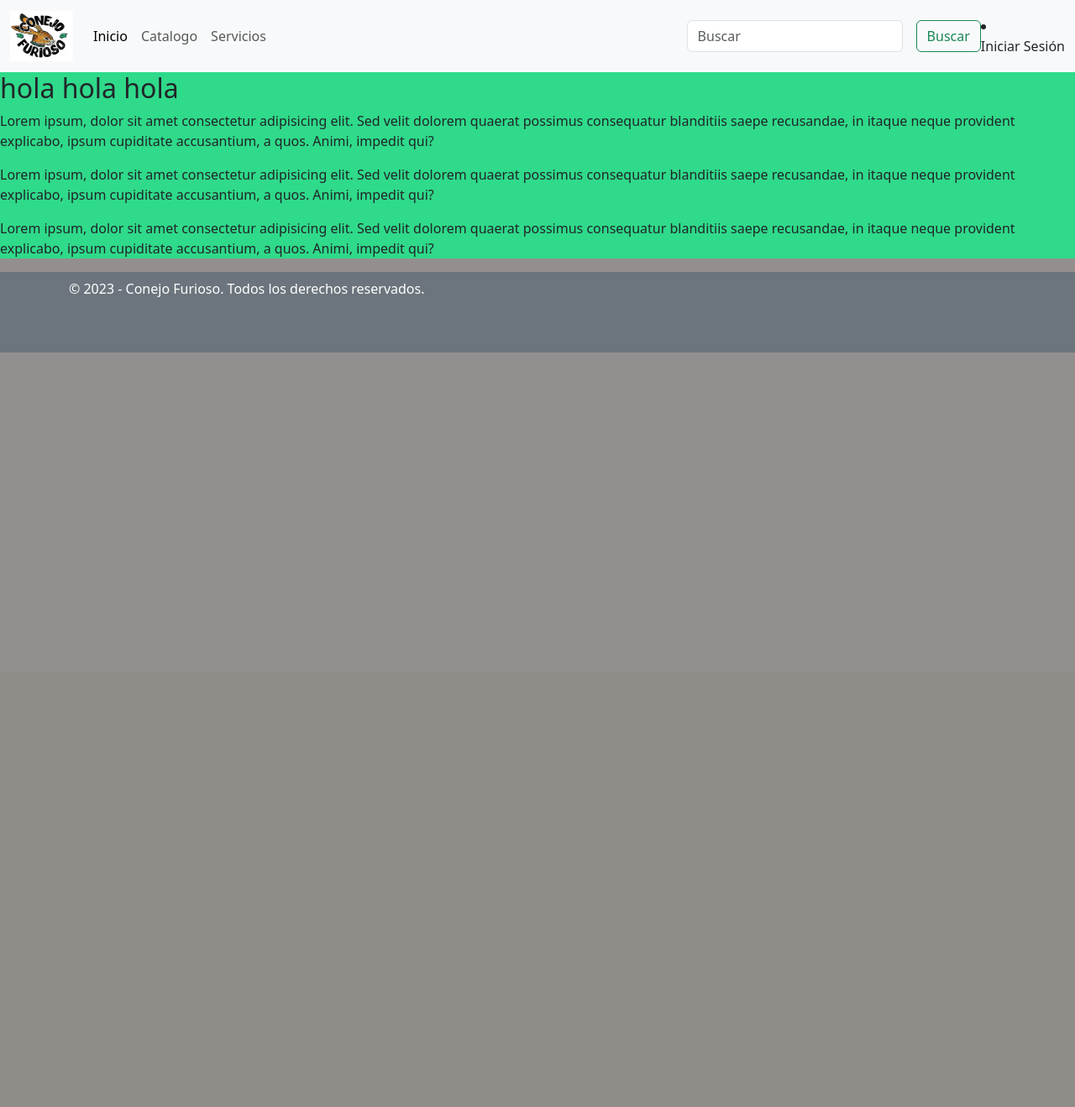
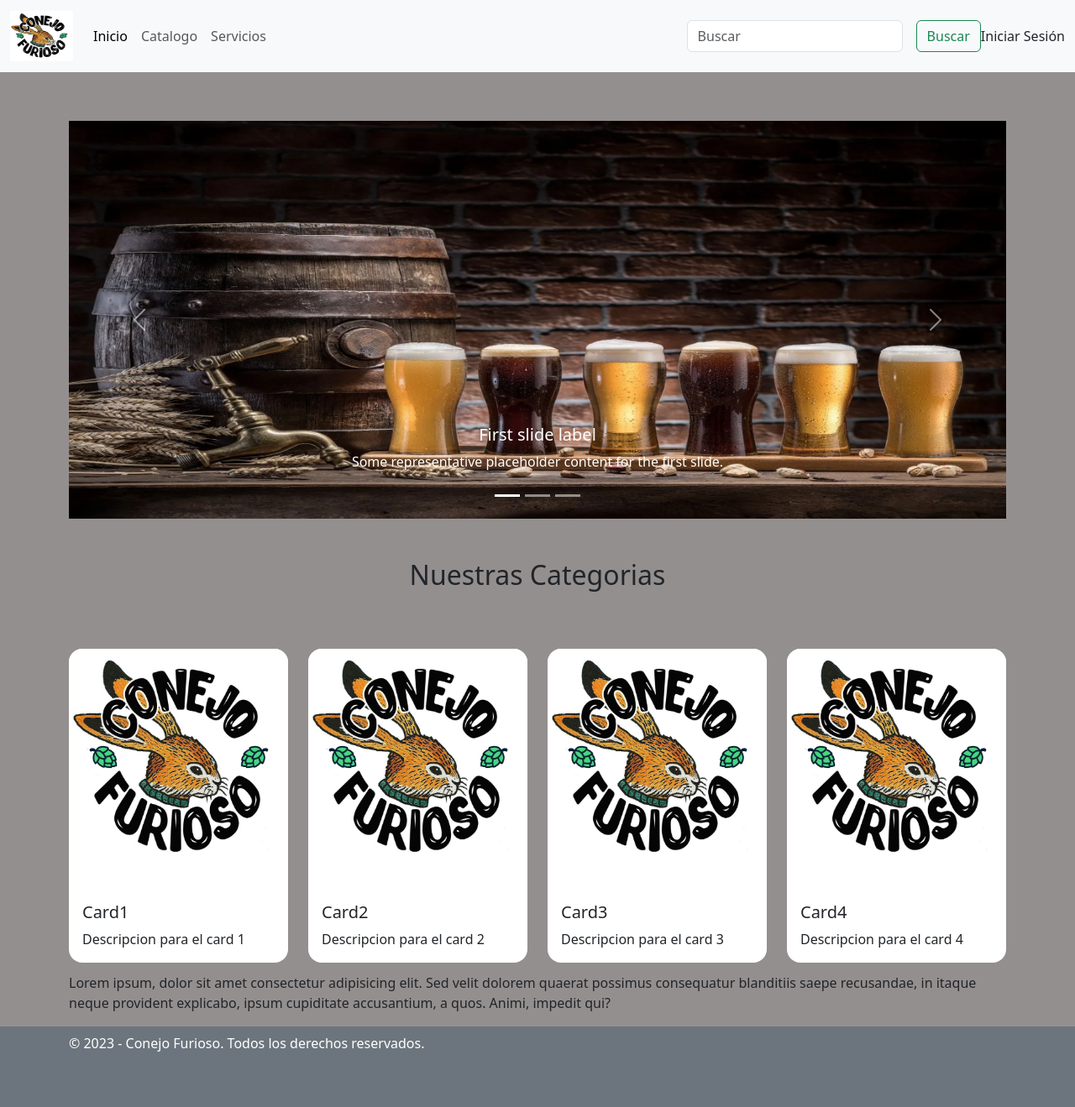
Before and after one commit to javiercortes1/eCommerce, a Django app: page / in a window 1280 px wide. Shown: the whole page at 84% size. Before the commit the page ends 420 px from the top, so only its background shows below. Run offline with Django 4.2, Linux system fonts and the light colour scheme.

Commit message:
carrousel, category cards , navbar fixed top

```diff
--- a/app/static/app/css/styles.css
+++ b/app/static/app/css/styles.css
@@ -2,18 +2,50 @@
     background-color: rgb(60, 111, 223);
 } */
 
-footer{
+footer {
     background-color: rgb(75, 219, 171);
     width: 100%;
     height: 96px;
 }
 
-.content{
+.content {
     width: 100%;
     height: auto;
     background-color: rgb(47, 218, 138);
 }
 
-body{
+body {
     background-color: rgb(148, 143, 143);
 }
+
+.container img.image {
+    max-width: 100%;
+    height: auto;
+}
+
+.card {
+    margin-top: calc(8px *1.5);
+    margin-bottom: calc(8px *1.5);
+    /* margin: calc(8px *1.5) 0; */
+    border: none;
+    border-radius: 1rem;
+    transition: all 100ms ease-in-out;
+    /* color: var(--color-primary); */
+}
+
+.card:hover{
+    box-shadow: 0 0.4rem 1rem rgba(0, 0, 0, 0.26);
+}
+
+.card-img, .card-img-top {
+    border-top-left-radius: 1rem;
+    border-top-right-radius: 1rem;
+}
+
+a{
+    text-decoration: none;
+}
+
+.carrousel {
+    padding-top: 96px;
+  }
--- a/app/templates/app/base.html
+++ b/app/templates/app/base.html
@@ -1,6 +1,6 @@
-
 <!DOCTYPE html>
 <html lang="en">
+
 <head>
   <meta charset="UTF-8">
   <meta http-equiv="X-UA-Compatible" content="IE=edge">
@@ -8,20 +8,22 @@
   {% load static %}
   {% block css %}
   {% endblock %}
-    <link href="https://cdn.jsdelivr.net/npm/bootstrap@5.3.0-alpha3/dist/css/bootstrap.min.css"
-    rel="stylesheet" integrity="sha384-KK94CHFLLe+nY2dmCWGMq91rCGa5gtU4mk92HdvYe+M/SXH301p5ILy+dN9+nJOZ"
-    crossorigin="anonymous">
+  <link href="https://cdn.jsdelivr.net/npm/bootstrap@5.3.0-alpha3/dist/css/bootstrap.min.css" rel="stylesheet"
+    integrity="sha384-KK94CHFLLe+nY2dmCWGMq91rCGa5gtU4mk92HdvYe+M/SXH301p5ILy+dN9+nJOZ" crossorigin="anonymous">
   <link rel="stylesheet" href="{% static 'app/css/styles.css' %}">
 </head>
+
 <body>
   <div class="header">
     <header>
-      <nav class="navbar navbar-expand-lg bg-body-tertiary">
+      <nav class="navbar navbar-expand-lg bg-body-tertiary fixed-top">
         <div class="container-fluid">
           <a class="navbar-brand" href="{% url 'home' %}">
             <img src="{% static 'app/img/logo.png' %}" alt="Bootstrap" width="75" height="60">
           </a>
-          <button class="navbar-toggler" type="button" data-bs-toggle="collapse" data-bs-target="#navbarSupportedContent" aria-controls="navbarSupportedContent" aria-expanded="false" aria-label="Toggle navigation">
+          <button class="navbar-toggler" type="button" data-bs-toggle="collapse"
+            data-bs-target="#navbarSupportedContent" aria-controls="navbarSupportedContent" aria-expanded="false"
+            aria-label="Toggle navigation">
             <span class="navbar-toggler-icon"></span>
           </button>
           <div class="collapse navbar-collapse" id="navbarSupportedContent">
@@ -53,38 +55,24 @@
                 </ul>
               </li> -->
             </ul>
-
             <form class="d-flex" role="search">
               <input class="form-control me-3" type="search" placeholder="Buscar" aria-label="Search">
               <button class="btn btn-outline-success" type="submit">Buscar</button>
             </form>
-            <li class="nav-item">
+            <div class="nav-item">
               <a class="nav-link active" aria-current="page" href="#">Iniciar Sesión</a>
-            </li>
+            </div>
           </div>
         </div>
       </nav>
-      <!--img src="ruta/al/archivo/logo.png" alt="Logotipo de la empresa"> -->
-      <!-- <nav>
-        <ul>
-          <li><a href="{% url 'home' %}">Inicio</a></li>
-          <li><a href="{% url 'catalogue' %}">Catalogo</a></li>
-          <li><a href="{% url 'services' %}">Servicios</a></li>
-          <li><a href="#">Carrito</a></li>
-          <li><a href="#">Inicio de sesión</a></li>
-          <li><a href="#">Registro</a></li>
-        </ul>
-      </nav> -->
     </header>
   </div>
+  <main>
 
-<main>
-  <div class="content">
     {% block content %}
     {% endblock %}
-  </div>
 
-    <!-- Aquí puedes agregar el resto del contenido de tu página -->
+    <!-- Aquí todo lo correspondiente al footer -->
   </main>
   <footer class="bg-secondary text-white mt-auto">
     <div class="container">
@@ -98,6 +86,7 @@
   {% block js %}
   {% endblock %}
   <script src="https://cdn.jsdelivr.net/npm/bootstrap@5.3.0-alpha3/dist/js/bootstrap.bundle.min.js"
-integrity="sha384-ENjdO4Dr2bkBIFxQpeoTz1HIcje39Wm4jDKdf19U8gI4ddQ3GYNS7NTKfAdVQSZe" crossorigin="anonymous"></script>
+    integrity="sha384-ENjdO4Dr2bkBIFxQpeoTz1HIcje39Wm4jDKdf19U8gI4ddQ3GYNS7NTKfAdVQSZe"
+    crossorigin="anonymous"></script>
 </body>
 </html>
--- a/app/templates/app/home.html
+++ b/app/templates/app/home.html
@@ -6,20 +6,116 @@
 {% endblock %}
 
 {% block content %}
-<h2 class="title">hola hola hola</h2>
+<!-- container para el carrousel -->
+<div class="container mt-5">
     <div class="carrousel">
-    <p>Lorem ipsum, dolor sit amet consectetur adipisicing elit.
-        Sed velit dolorem quaerat possimus consequatur blanditiis
-        saepe recusandae, in itaque neque provident explicabo, ipsum
-        cupiditate accusantium, a quos. Animi, impedit qui?</p>
+        <div id="carouselExampleCaptions" class="carousel slide">
+            <div class="carousel-indicators">
+                <button type="button" data-bs-target="#carouselExampleCaptions" data-bs-slide-to="0" class="active"
+                    aria-current="true" aria-label="Slide 1"></button>
+                <button type="button" data-bs-target="#carouselExampleCaptions" data-bs-slide-to="1"
+                    aria-label="Slide 2"></button>
+                <button type="button" data-bs-target="#carouselExampleCaptions" data-bs-slide-to="2"
+                    aria-label="Slide 3"></button>
             </div>
+            <div class="carousel-inner">
+                <div class="carousel-item active">
+                    <div class="d-flex justify-content-center align-items-center">
+                    <img src="{% static 'app/img/carrousel1.png' %}" class="image d-block w-100" alt="...">
+                    <div class="carousel-caption d-none d-md-block">
+                        <h5>First slide label</h5>
+                        <p>Some representative placeholder content for the first slide.</p>
+                    </div>
+                    </div>
+                </div>
+                <div class="carousel-item">
+                    <img src="{% static 'app/img/carrousel2.png' %}" class="d-block w-100" alt="...">
+                    <div class="carousel-caption d-none d-md-block">
+                        <h5>Second slide label</h5>
+                        <p>Some representative placeholder content for the second slide.</p>
+                    </div>
+                </div>
+                <div class="carousel-item">
+                    <img src="{% static 'app/img/carrousel3.png' %}" class="d-block w-100" alt="...">
+                    <div class="carousel-caption d-none d-md-block">
+                        <h5>Third slide label</h5>
+                        <p>Some representative placeholder content for the third slide.</p>
+                    </div>
+                </div>
+            </div>
+            <button class="carousel-control-prev" type="button" data-bs-target="#carouselExampleCaptions"
+                data-bs-slide="prev">
+                <span class="carousel-control-prev-icon" aria-hidden="true"></span>
+                <span class="visually-hidden">Previous</span>
+            </button>
+            <button class="carousel-control-next" type="button" data-bs-target="#carouselExampleCaptions"
+                data-bs-slide="next">
+                <span class="carousel-control-next-icon" aria-hidden="true"></span>
+                <span class="visually-hidden">Next</span>
+            </button>
+        </div>
+    </div>
+    <!-- aca termina el carrousel -->
 
-<div class="featured">
-    <p>Lorem ipsum, dolor sit amet consectetur adipisicing elit.
-        Sed velit dolorem quaerat possimus consequatur blanditiis
-        saepe recusandae, in itaque neque provident explicabo, ipsum
-        cupiditate accusantium, a quos. Animi, impedit qui?</p>
+    <!-- section para las categorias/servicios -->
+    <section class="mt-5">
+        <h2 class="text-center pb-4">Nuestras Categorias</h2>
+        <br>
+        <div class="row">
+          <!-- categoria 1 -->
+          <div class="col-xxl-3 col-xl-3 col-lg-4 col-md-6">
+            <a href="#">
+              <div class="card">
+                <img src="{% static 'app/img/logo.png'%}" class="card-img-top" alt="...">
+                <div class="card-body">
+                  <br>
+                  <h5 class="card-title">Card1 </h5>
+                  <p class="card-text">Descripcion para el card 1</p>
                 </div>
+              </div>
+            </a>
+          </div>
+          <!-- categoria 2 -->
+          <div class="col-xxl-3 col-xl-3 col-lg-4 col-md-6">
+            <a href="#">
+              <div class="card">
+                <img src="{% static 'app/img/logo.png'%}" class="card-img-top" alt="...">
+                <div class="card-body">
+                  <br>
+                  <h5 class="card-title">Card2 </h5>
+                  <p class="card-text">Descripcion para el card 2</p>
+                </div>
+              </div>
+            </a>
+          </div>
+          <!-- categoria 3 -->
+          <div class="col-xxl-3 col-xl-3 col-lg-4 col-md-6">
+            <a href="#">
+              <div class="card">
+                <img src="{% static 'app/img/logo.png'%}" class="card-img-top" alt="...">
+                <div class="card-body">
+                  <br>
+                  <h5 class="card-title">Card3 </h5>
+                  <p class="card-text">Descripcion para el card 3</p>
+                </div>
+              </div>
+            </a>
+          </div>
+          <!-- categoria 4 -->
+          <div class="col-xxl-3 col-xl-3 col-lg-4 col-md-6">
+            <a href="#">
+              <div class="card">
+                <img src="{% static 'app/img/logo.png'%}" class="card-img-top" alt="...">
+                <div class="card-body">
+                  <br>
+                  <h5 class="card-title">Card4 </h5>
+                  <p class="card-text">Descripcion para el card 4</p>
+                </div>
+              </div>
+            </a>
+          </div>
+        </div>
+      </section>
 
     <div class="galery">
         <p>Lorem ipsum, dolor sit amet consectetur adipisicing elit.
@@ -27,6 +123,6 @@
             saepe recusandae, in itaque neque provident explicabo, ipsum
             cupiditate accusantium, a quos. Animi, impedit qui?</p>
     </div>
-
+</div>
 
 {% endblock %}
```
Also changed, not shown: app/static/app/img/carrousel1.png (added), app/static/app/img/carrousel2.png (added), app/static/app/img/carrousel3.png (added). Lines whose indentation alone changed are shown as unchanged.
